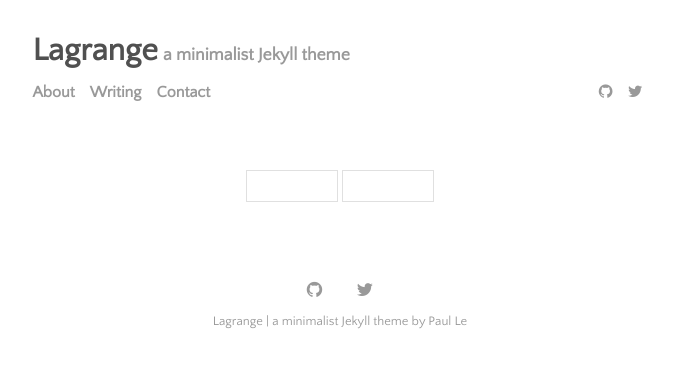
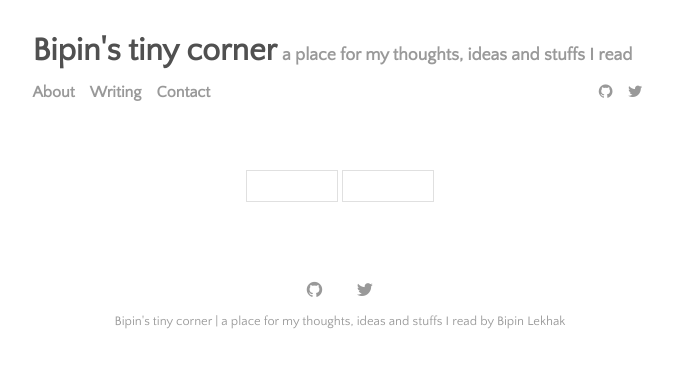
Before and after one commit to bipin-lekhak/bipin-lekhak.github.io, a Jekyll site: the page built from index.html, in a window 1280 px wide. Shown: the top 368 px of the page, without its empty margins (300-973 px from the left). Built offline with Jekyll 4.4.1, drawn with Linux system fonts in a browser that asks for light colours; the list of posts is cut into pages by our own code.

Commit message:
Changed config with personal setup

```diff
--- a/_config.yml
+++ b/_config.yml
@@ -11,19 +11,18 @@
 #   sort_reverse: true
 
 # jekyll-paginate configuration
-paginate:            5
+paginate: 5
 
 # Build settings
-markdown:            kramdown
-highlighter:         rouge
-permalink:           none
-plugins:             [jekyll-paginate, jekyll-sitemap, jekyll-feed, jekyll-seo-tag]
+markdown: kramdown
+highlighter: rouge
+permalink: none
+plugins: [jekyll-paginate, jekyll-sitemap, jekyll-feed, jekyll-seo-tag]
 
 # Customise atom feed settings (this is where Jekyll-Feed gets configuration information)
-title:		           'Lagrange'
-description:	       'a minimalist Jekyll theme'
-author:              'Paul Le'
-
+title: "Bipin's tiny corner"
+description: "a place for my thoughts, ideas and stuffs I read"
+author: "Bipin Lekhak"
 # RSS 2.0 can be used instead of Atom by uncommenting following two lines
 #feed:
 #  path: rss-feed.xml
```
